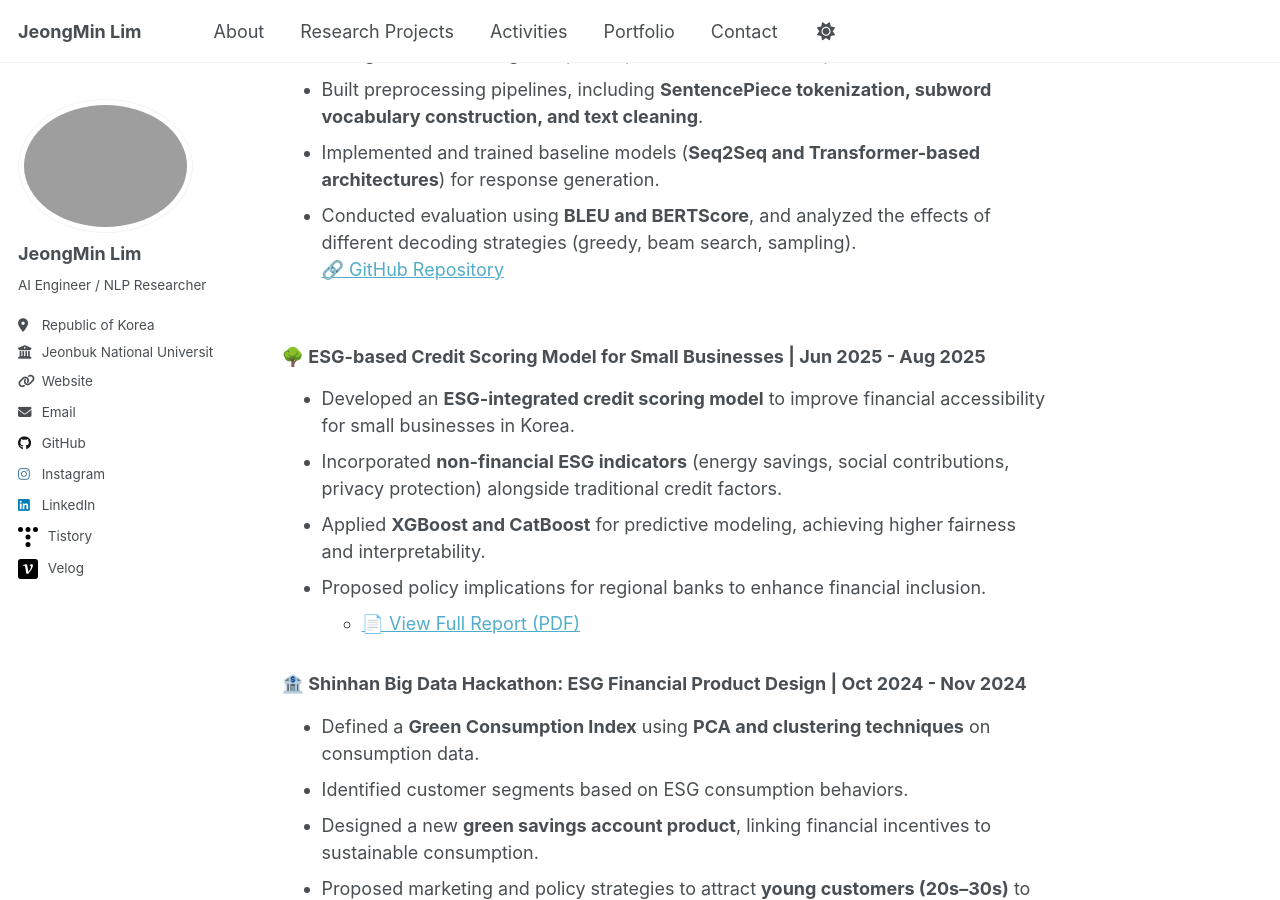
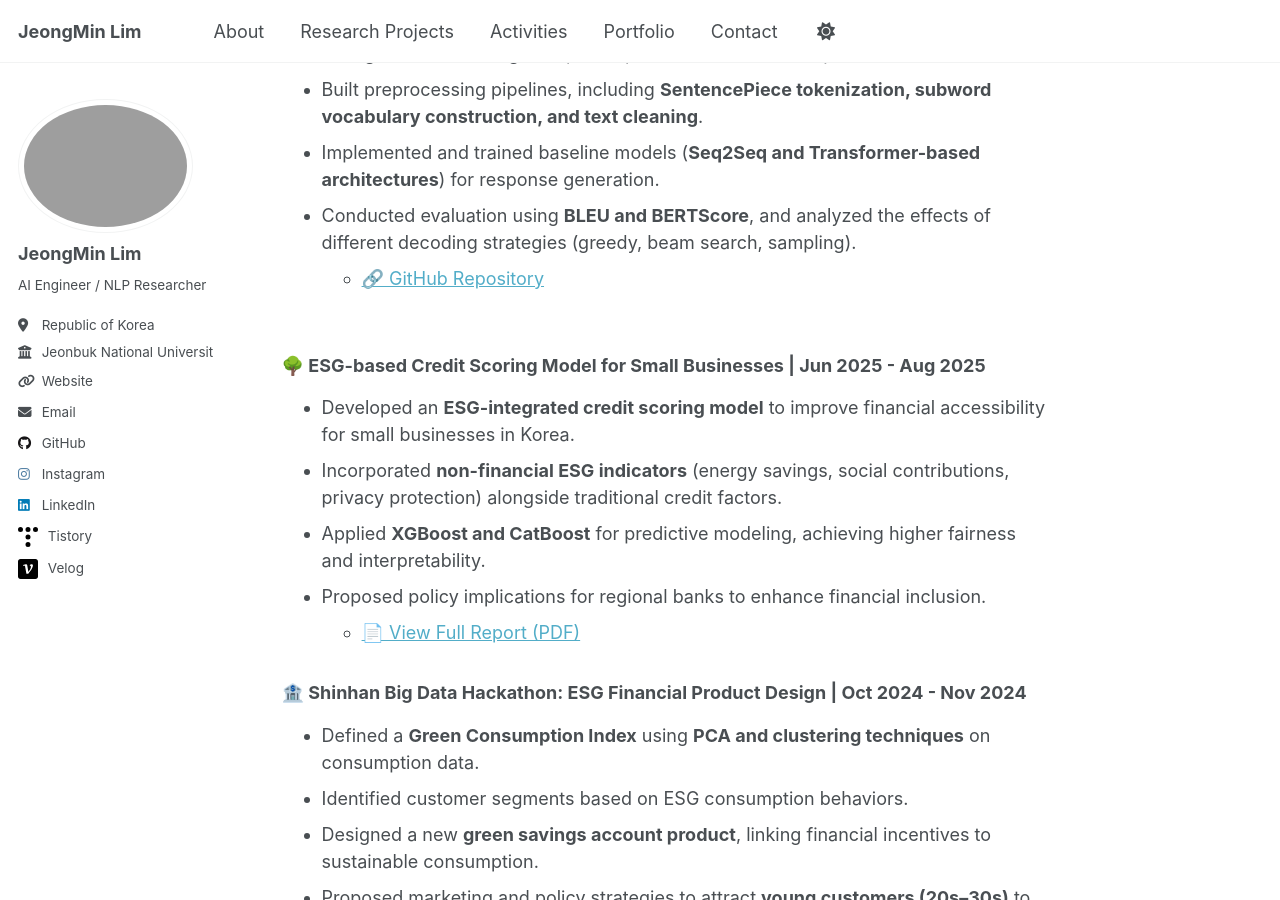
Before and after one commit to JeongMinIsBest/JeongMinIsBest.github.io, a Jekyll site: the page built from _pages/research.md, in a window 1280 px wide and 900 px high, scrolled down 1595 px. Built offline with Jekyll 4.4.1, drawn with Linux system fonts in a browser that asks for light colours; a script that is not in the unit is left out.

```diff
--- a/_pages/research.md
+++ b/_pages/research.md
@@ -39,7 +39,7 @@ author_profile: true
 - Built preprocessing pipelines, including **SentencePiece tokenization, subword vocabulary construction, and text cleaning**.
 - Implemented and trained baseline models (**Seq2Seq and Transformer-based architectures**) for response generation.
 - Conducted evaluation using **BLEU and BERTScore**, and analyzed the effects of different decoding strategies (greedy, beam search, sampling).
-[🔗 GitHub Repository](https://github.com/JeongMinIsBest/AIFFEL_quest_rs/tree/main/GoingDeeper/GD0910)
+   - [🔗 GitHub Repository](https://github.com/JeongMinIsBest/AIFFEL_quest_rs/tree/main/GoingDeeper/GD0910)
 <br/>
 
 ### 🌳 ESG-based Credit Scoring Model for Small Businesses | Jun 2025 - Aug 2025
```
